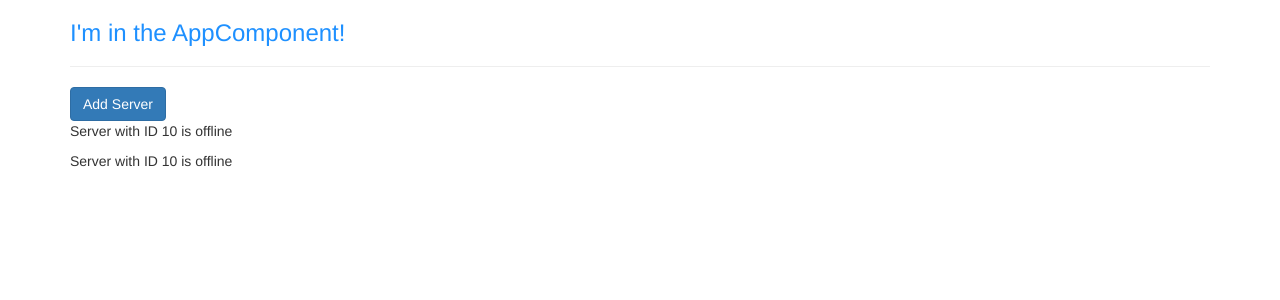
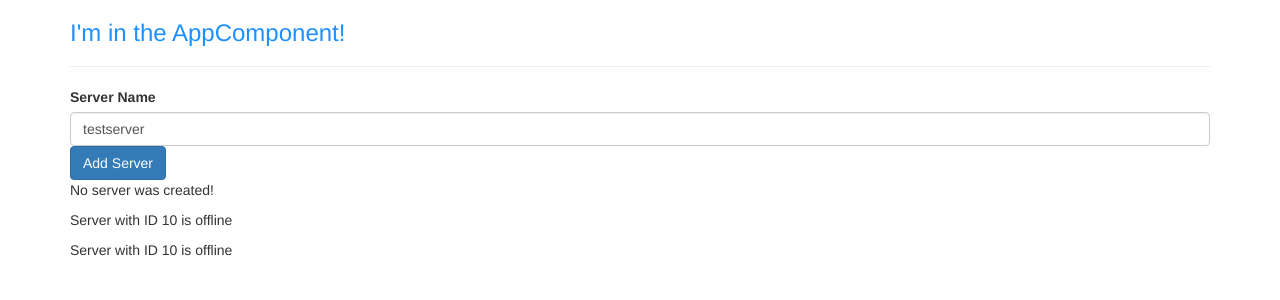
Before and after one commit to Matt658041/Angular-Learning, an Angular app: page / in a window 1280 px wide. Shown: the top 300 px of the page. Built offline with nearby package versions, Linux system fonts and the light colour scheme.

Commit message:
created server name

```diff
--- a/src/app/servers/servers.component.html
+++ b/src/app/servers/servers.component.html
@@ -1,4 +1,17 @@
-<button class="btn btn-primary">Add Server</button>
-
+<label>Server Name</label>
+<!-- <input
+ type="text"
+ class="form-control"
+ (input)="onUpdateServerName($event)"> -->
+ <input
+ type="text"
+ class="form-control"
+ [(ngModel)] = "serverName">
+<!-- <p>{{serverName}}</p> -->
+<button class="btn btn-primary"
+ [disabled]="!allowNewServer"
+ (click)="onCreateServer()">Add Server</button>
+<!-- <p [innerText] = "allowNewServer"></p> -->
+<p>{{serverCreationStatus}}</p>
 <app-server></app-server>
 <app-server></app-server>
--- a/src/app/servers/servers.component.ts
+++ b/src/app/servers/servers.component.ts
@@ -13,10 +13,23 @@
 })
 export class ServersComponent implements OnInit {
   allowNewServer = false;
+  serverCreationStatus = 'No server was created!';
+  serverName = 'testserver';
 
-  constructor() { }
+  constructor() {
+    setTimeout(() => {
+      this.allowNewServer = true;
+    }, 2000);
+  }
 
   ngOnInit() {
   }
+onCreateServer() {
+  this.serverCreationStatus = 'Server was created! Name is ' + this.serverName;
 
 }
+onUpdateServerName(event: Event ) {
+  this.serverName = (<HTMLInputElement>event.target).value;
+
+}
+}
```
